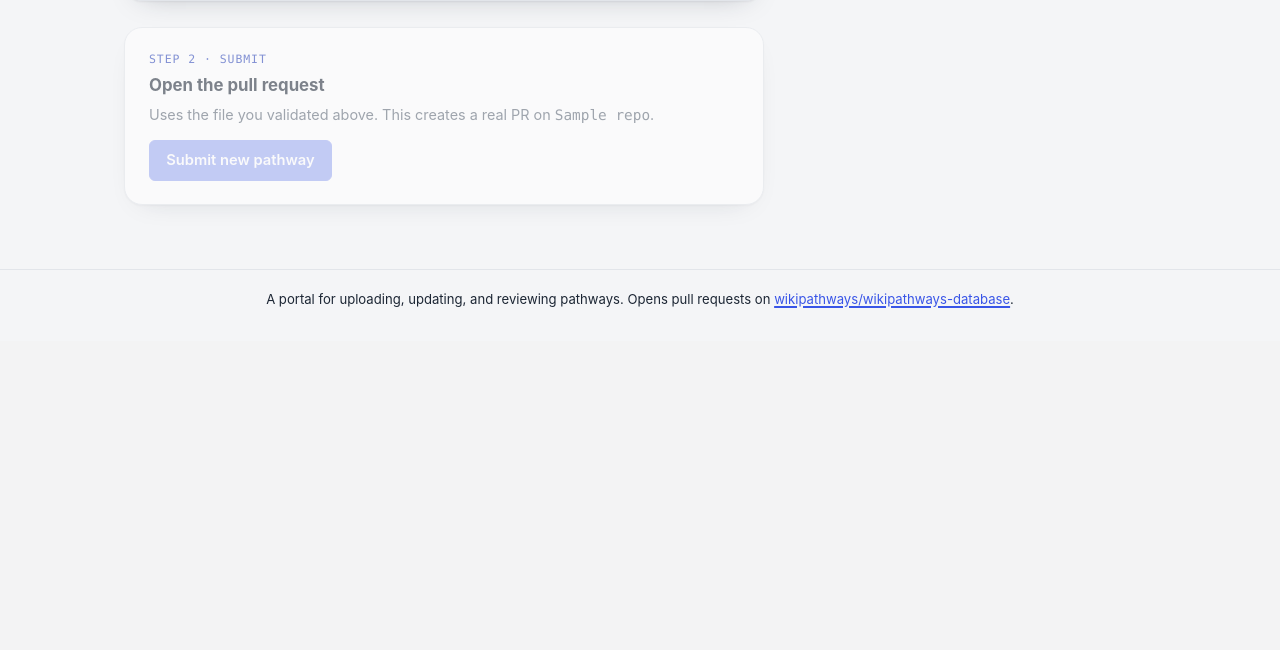
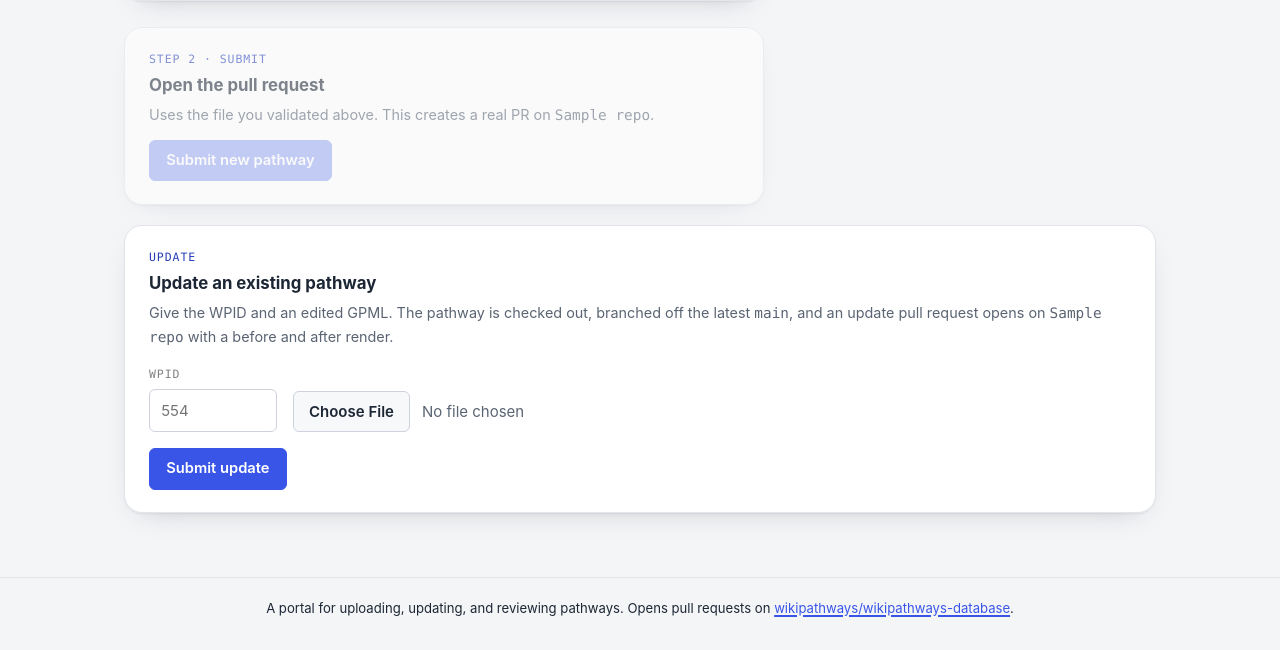
Before and after one commit to marvinm2/wikipathways-submit, a FastAPI app: template templates/index.html in a window 1280 px wide. Shown: the part 460-1110 px from the top of the page. Before the commit the page ends 768 px from the top, so only its background shows below. Run offline with FastAPI, Linux system fonts and the light colour scheme; the template is opened without the code that fills it: most values are stand-ins (such as "Sample title", 1, 10 or a date in 2020).

Commit message:
ui: update-an-existing-pathway form
Wire the existing /api/pathways/{wpid}/update endpoint into the UI: a WPID +
GPML form on the submit page that opens an update PR (check-out lock, branch off
latest main, before/after render). The button uses a click handler rather than
native form submission, and a static-asset ?v= query busts the browser cache on
change.

Demoed end to end: submit -> WP554 update PR #6, dashboard shows the instant
before/after, checklist -> approve -> the App bot merges the PR.

```diff
--- a/static/app.css
+++ b/static/app.css
@@ -472,6 +472,39 @@ main { flex: 1; }
 }
 .file-field input[type="file"]::file-selector-button:hover { border-color: var(--moss); }
 
+/* Update an existing pathway */
+.update-card { margin-top: 1.25rem; }
+.update-fields {
+  display: flex;
+  gap: 1rem;
+  align-items: flex-end;
+  flex-wrap: wrap;
+  margin: 1rem 0;
+}
+.update-fields .file-field { margin: 0; flex: 1 1 14rem; }
+.wpid-field { display: flex; flex-direction: column; gap: 0.35rem; flex: none; }
+.wpid-field__label {
+  font-size: 0.72rem;
+  letter-spacing: 0.08em;
+  text-transform: uppercase;
+  color: var(--ink-faint);
+  font-family: var(--font-mono);
+}
+.wpid-field input {
+  width: 8rem;
+  padding: 0.55rem 0.7rem;
+  border: 1px solid var(--line-strong);
+  border-radius: var(--radius-s);
+  background: var(--surface);
+  color: var(--ink);
+  font: inherit;
+}
+.wpid-field input:focus-visible {
+  outline: 2px solid var(--focus);
+  outline-offset: 1px;
+  border-color: var(--focus);
+}
+
 .preview-card {
   margin-top: 1rem;
   border: 1px dashed var(--line-strong);
--- a/static/app.js
+++ b/static/app.js
@@ -124,6 +124,41 @@
     });
   }
 
+  var updateBtn0 = document.getElementById('update-btn');
+  if (updateBtn0) {
+    updateBtn0.addEventListener('click', function (e) {
+      e.preventDefault();
+      var wpid = (document.getElementById('update-wpid').value || '').trim().replace(/^WP/i, '');
+      var file = document.getElementById('update-file').files[0];
+      if (!/^\d+$/.test(wpid)) { toast('Enter a numeric WPID, like 554.', 'error'); return; }
+      if (!file) { toast('Choose a .gpml file first.', 'error'); return; }
+      var btn = document.getElementById('update-btn');
+      btn.disabled = true;
+      btn.textContent = 'Submitting…';
+      var fd = new FormData();
+      fd.append('file', file);
+      fetch('/api/pathways/' + wpid + '/update', { method: 'POST', body: fd })
+        .then(function (r) { return r.json().catch(function () { return {}; }).then(function (j) { return { ok: r.ok, status: r.status, body: j }; }); })
+        .then(function (res) {
+          btn.disabled = false;
+          btn.textContent = 'Submit update';
+          if (!res.ok) { toast(describeError(res.status, res.body), 'error'); return; }
+          var out = document.getElementById('update-result');
+          out.innerHTML =
+            'Updated <strong>' + res.body.wpid + '</strong>. Opened pull request ' +
+            '<a href="' + res.body.pr_url + '" target="_blank" rel="noopener">#' + res.body.pr_number + '</a> ' +
+            '(<code>' + res.body.path + '</code>). <a href="/dashboard">Go to the dashboard</a>.';
+          out.hidden = false;
+          toast('Update submitted.', 'success');
+        })
+        .catch(function () {
+          btn.disabled = false;
+          btn.textContent = 'Submit update';
+          toast('Could not reach the server. Try again.', 'error');
+        });
+    });
+  }
+
   // ---------- review cards (dashboard.html / review_detail.html) ----------
   function recomputeApprove(card) {
     var approveBtn = card.querySelector('.btn--approve');
--- a/templates/base.html
+++ b/templates/base.html
@@ -5,7 +5,7 @@
   <meta name="viewport" content="width=device-width, initial-scale=1">
   <title>{% block title %}wikipathways-submit{% endblock %}</title>
   <meta name="description" content="Submit and curate WikiPathways pathways through pull requests, without touching git.">
-  <link rel="stylesheet" href="/static/app.css">
+  <link rel="stylesheet" href="/static/app.css?v=3">
 </head>
 <body>
   <div class="shell">
@@ -46,7 +46,7 @@
 
   <div id="toast-region" class="toast-region" aria-live="polite"></div>
 
-  <script src="/static/app.js"></script>
+  <script src="/static/app.js?v=3"></script>
   {% block script %}{% endblock %}
 </body>
 </html>
--- a/templates/index.html
+++ b/templates/index.html
@@ -80,5 +80,27 @@
     <div class="result-card" id="result-card" hidden></div>
   </form>
 </div>
+
+<form id="update-form" class="step-card update-card">
+  <span class="step-card__eyebrow">Update</span>
+  <h2>Update an existing pathway</h2>
+  <p class="hint">
+    Give the WPID and an edited GPML. The pathway is checked out, branched off the latest
+    <code>main</code>, and an update pull request opens on <code>{{ repo }}</code> with a
+    before and after render.
+  </p>
+  <div class="update-fields">
+    <label class="wpid-field">
+      <span class="wpid-field__label">WPID</span>
+      <input type="text" id="update-wpid" inputmode="numeric" placeholder="554"
+             autocomplete="off">
+    </label>
+    <div class="file-field">
+      <input type="file" id="update-file" accept=".gpml,.xml">
+    </div>
+  </div>
+  <button type="button" id="update-btn" class="btn btn--primary">Submit update</button>
+  <div class="result-card" id="update-result" hidden></div>
+</form>
 {% endif %}
 {% endblock %}
```
